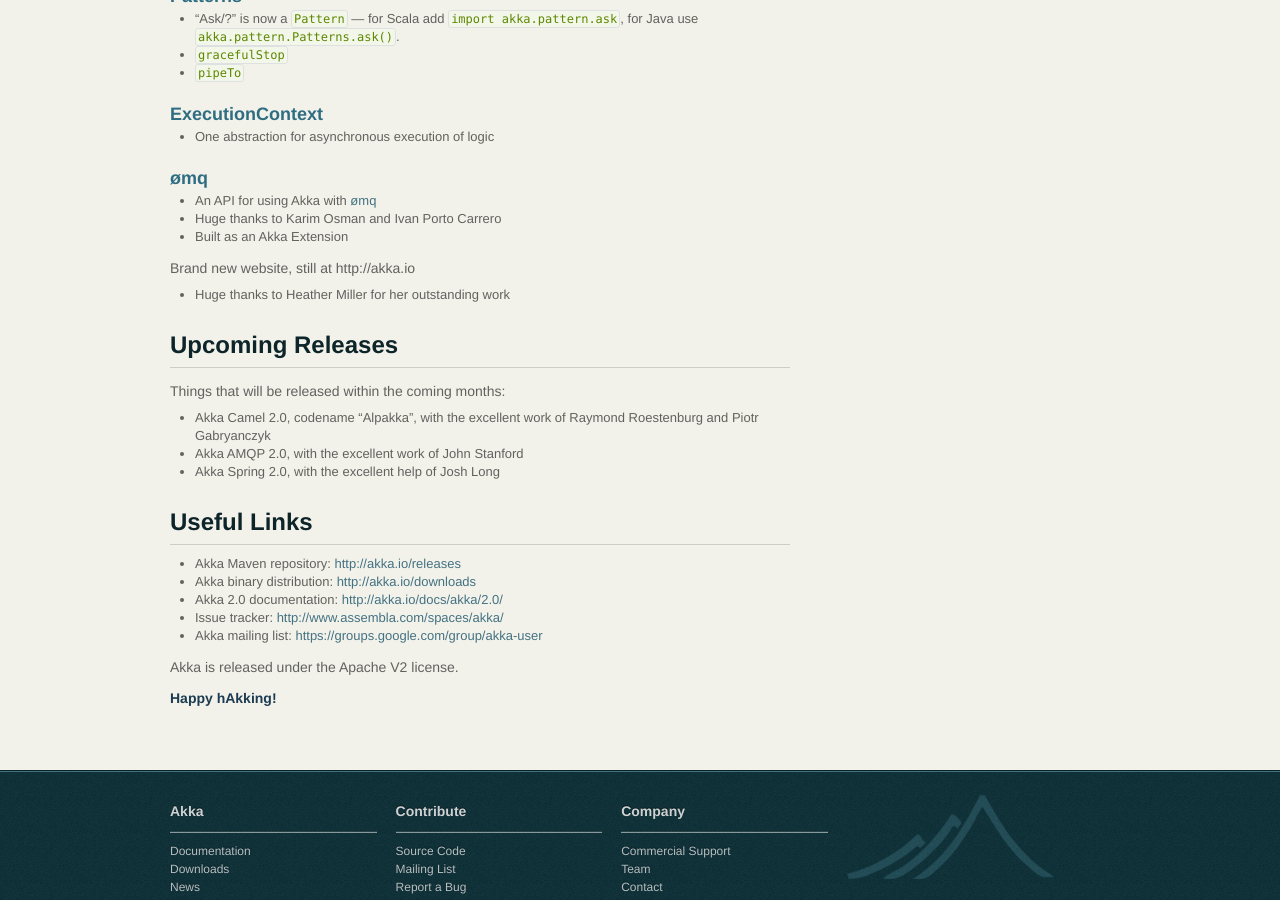
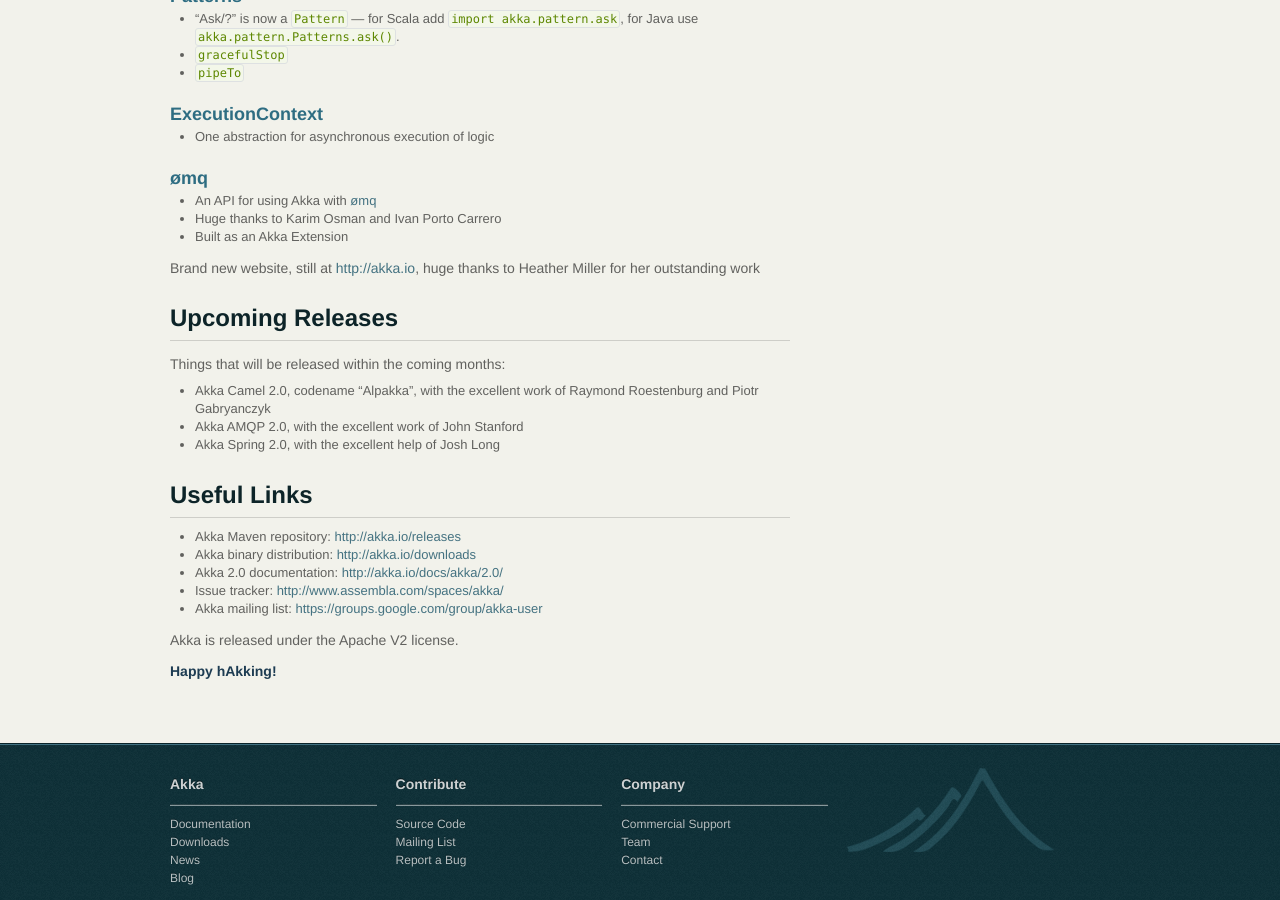
Before and after one commit to raboof/akka.github.com, a Jekyll site: the page built from news/_posts/2012-03-06-akka-20-released.md, in a window 1280 px wide and 900 px high, scrolled down 1894 px. Built offline with Jekyll 4.4.1, drawn with Linux system fonts in a browser that asks for light colours; some of the changed lines change nothing that is shown.

Commit message:
Fixed formatting error in news item

```diff
--- a/news/_posts/2012-03-06-akka-20-released.md
+++ b/news/_posts/2012-03-06-akka-20-released.md
@@ -96,8 +96,7 @@
 * Huge thanks to Karim Osman and Ivan Porto Carrero
 * Built as an Akka Extension
 
-Brand new website, still at http://akka.io
-* Huge thanks to Heather Miller for her outstanding work
+Brand new website, still at [http://akka.io](http://akka.io), huge thanks to Heather Miller for her outstanding work
 
 ## Upcoming Releases
 
```
